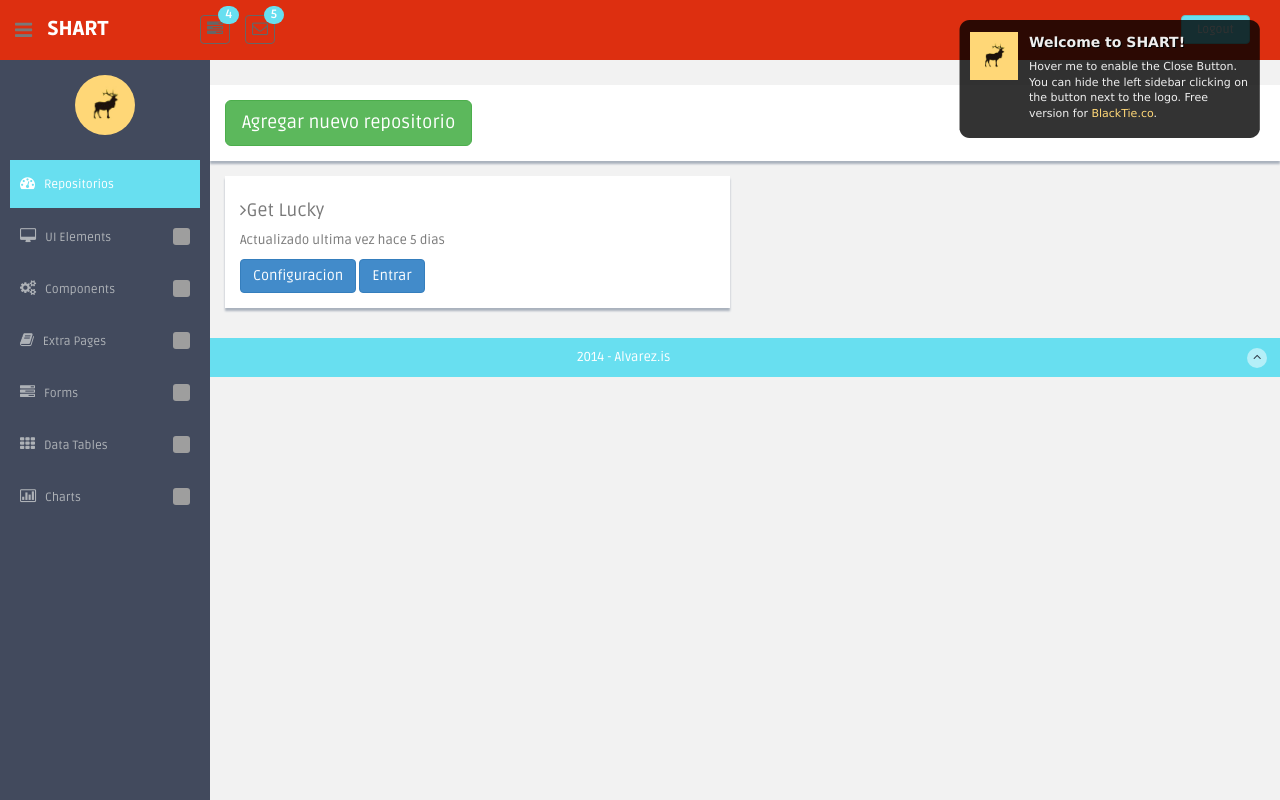
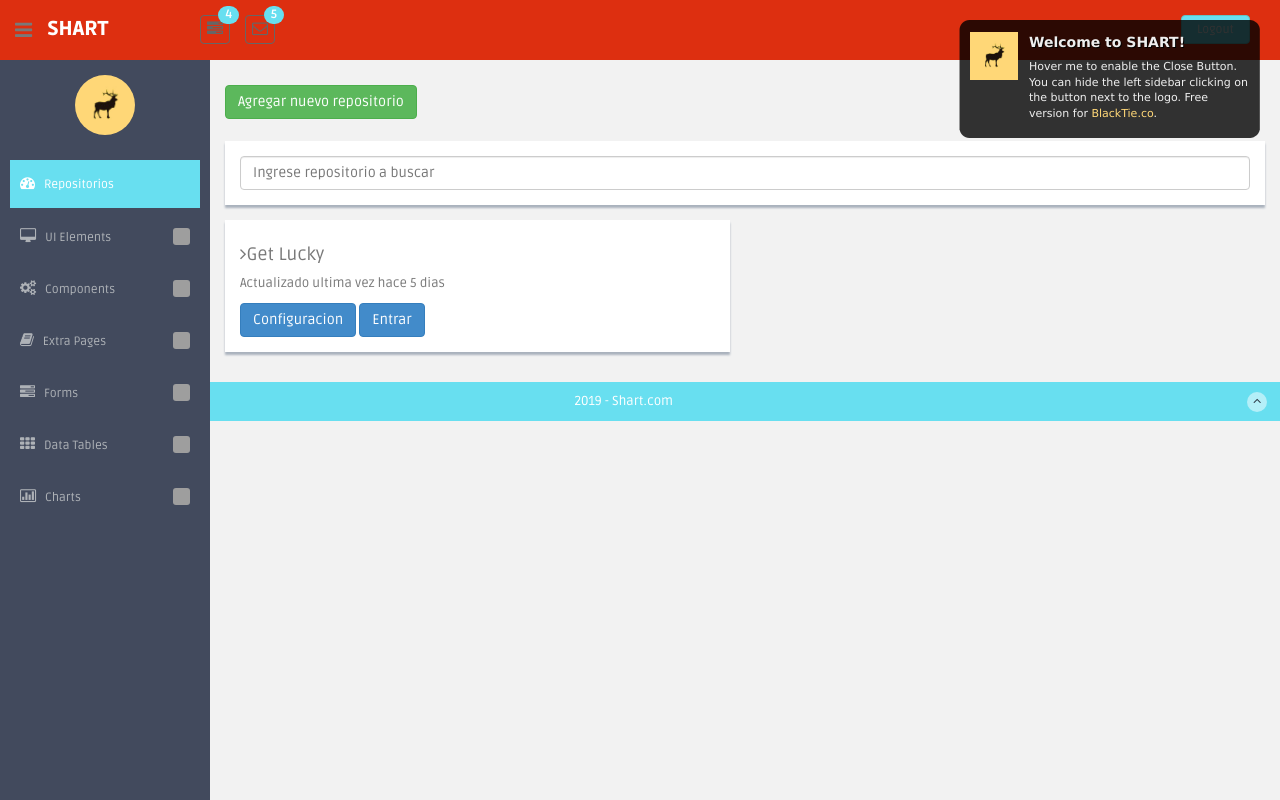
Before and after one commit to patrik2214/Theme, a PHP site: page /index.php in a window 1280 px wide. Run offline with PHP 8.4, Linux system fonts and the light colour scheme; the visitor is signed in with stand-in values (Sample User, id 1); grey boxes are pictures that could not be loaded.

Commit message:
barra de busqueda

```diff
--- a/html/buttons.html
+++ b/html/buttons.html
@@ -489,12 +489,10 @@
 
   <script>
       //custom select box
-
       $(function(){
           $('select.styled').customSelect();
       });
 
   </script>
-
   </body>
 </html>
--- a/html/index.php
+++ b/html/index.php
@@ -7,10 +7,6 @@ if(!isset($_SESSION['idusuario'])) header("location: login.php");
   <head>
     <meta charset="utf-8">
     <meta name="viewport" content="width=device-width, initial-scale=1.0">
-    <meta name="description" content="">
-    <meta name="author" content="Dashboard">
-    <meta name="keyword" content="Dashboard, Bootstrap, Admin, Template, Theme, Responsive, Fluid, Retina">
-
     <title>SHART</title>
 
     <!-- Bootstrap core CSS -->
@@ -189,9 +185,11 @@ if(!isset($_SESSION['idusuario'])) header("location: login.php");
                 <!--  notification end -->
             </div>
             <div class="top-menu">
+                <form action="../php/close_session.php" method="post">
             	    <ul class="nav pull-right top-menu">
-                    <li><a class="logout" href="login.php">Logout</a></li>
+                        <li> <button type="submit" class="logout" >Logout</button> </li>
             	    </ul>
+                </form>
             </div>
         </header>
       <!--header end-->
@@ -291,14 +289,25 @@ if(!isset($_SESSION['idusuario'])) header("location: login.php");
       <!--main content start-->
       <section id="main-content">
           <section class="wrapper">
-            <div class="row mt">
-
-                <! -- MODALS -->
-      				<div class="showback">
+              <div class="row mt ">
                 <!-- Button trigger modal -->
-						<button class="btn btn-success btn-lg" data-toggle="modal" data-target="#myModal">
+                <div class="col-lg-12">
+                    <button class="btn btn-success " data-toggle="modal" data-target="#myModal">
                         Agregar nuevo repositorio
                     </button>
+                </div>
+                <br>
+                <br>
+                <! -- MODALS -->
+                    <br>
+                    <div class="col-lg-12">
+                        <div class="showback">
+                            <!-- Barra de busqueda -->
+                            <form >
+                                <input type="search" name="busqueda" class="form-control" id="busqueda" placeholder="Ingrese repositorio a buscar" />
+                            </form>
+                        </div><!-- /showback -->
+                    </div>
                 <!-- Modal -->
                 <div class="modal fade" id="myModal" tabindex="-1" role="dialog" aria-labelledby="myModalLabel" aria-hidden="true">
                     <div class="modal-dialog">
@@ -308,11 +317,30 @@ if(!isset($_SESSION['idusuario'])) header("location: login.php");
                         <h4 class="modal-title" id="myModalLabel">Modal title</h4>
                         </div>
                         <div class="modal-body">
-
+                            <div class="form-group">
+                                <label for="nombre_repo">Nombre del repositorio:</label>
+                                <input type="text" class="form-control" id="nombre_repo"  placeholder="Ingresa el nombre de tu proyecto musical" autofocus>
+                            </div>
                             <div class="form-group">
                                 <label for="exampleFormControlTextarea1">Describe tu nuevo proyecto</label>
-                                      <textarea class="form-control" id="exampleFormControlTextarea1" rows="3"></textarea>
+                                <textarea class="form-control" id="about_repo" name="about_repo"  placeholder="Help people interested in this repository understand your project" rows="3"></textarea>
                             </div>
+
+                            <div class="col-sm-6 text-center">
+                                  <div class="switch switch-square"
+                                       data-on-label="<i class=' fa fa-check'></i>"
+                                       data-off-label="<i class='fa fa-times'></i>">
+                                      <input type="checkbox" />
+                                  </div>
+                              </div>
+                            <h4>Agregar colaboradores</h4>
+                            <div class="input-group">
+                                <!-- <div class="input-group-prepend">
+                                    <div class="input-group-text" id="btnGroupAddon">@</div>
+                                </div> -->
+                                <input type="text" class="form-control" placeholder="Agrega colaboradores" aria-label="Agrega colaboradores" >
+                            </div>
+                            <button type="button" class="btn btn-info btn-sm">Agregar colaboradores</button>
                         </div>
                         <div class="modal-footer">
                         <button type="button" class="btn btn-default" data-dismiss="modal">Close</button>
@@ -321,7 +349,7 @@ if(!isset($_SESSION['idusuario'])) header("location: login.php");
                     </div>
                     </div>
                 </div>
-      				</div><!-- /showback -->
+                <!-- modal-end -->
       			<div class="col-lg-6 col-md-6 col-sm-12">
       				<! -- BASIC PROGRESS BARS -->
       				<div class="showback">
@@ -355,7 +383,7 @@ if(!isset($_SESSION['idusuario'])) header("location: login.php");
       <!--footer start-->
       <footer class="site-footer">
           <div class="text-center">
-              2014 - Alvarez.is
+              2019 - Shart.com
               <a href="index.php#" class="go-top">
                   <i class="fa fa-angle-up"></i>
               </a>
--- a/php/close_session.php
+++ b/php/close_session.php
@@ -3,6 +3,6 @@ session_start();
 if(isset($_SESSION['idusuario'])){
     $_SESSION = array();
     session_destroy();
-    header("location:principal.php");
+    header("location:../html/login.php");
 }
 ?>
```
Also changed, not shown: Script.sql (+7 -9 lines), html/access.php (+5 -3 lines). Lines whose indentation alone changed are shown as unchanged.
